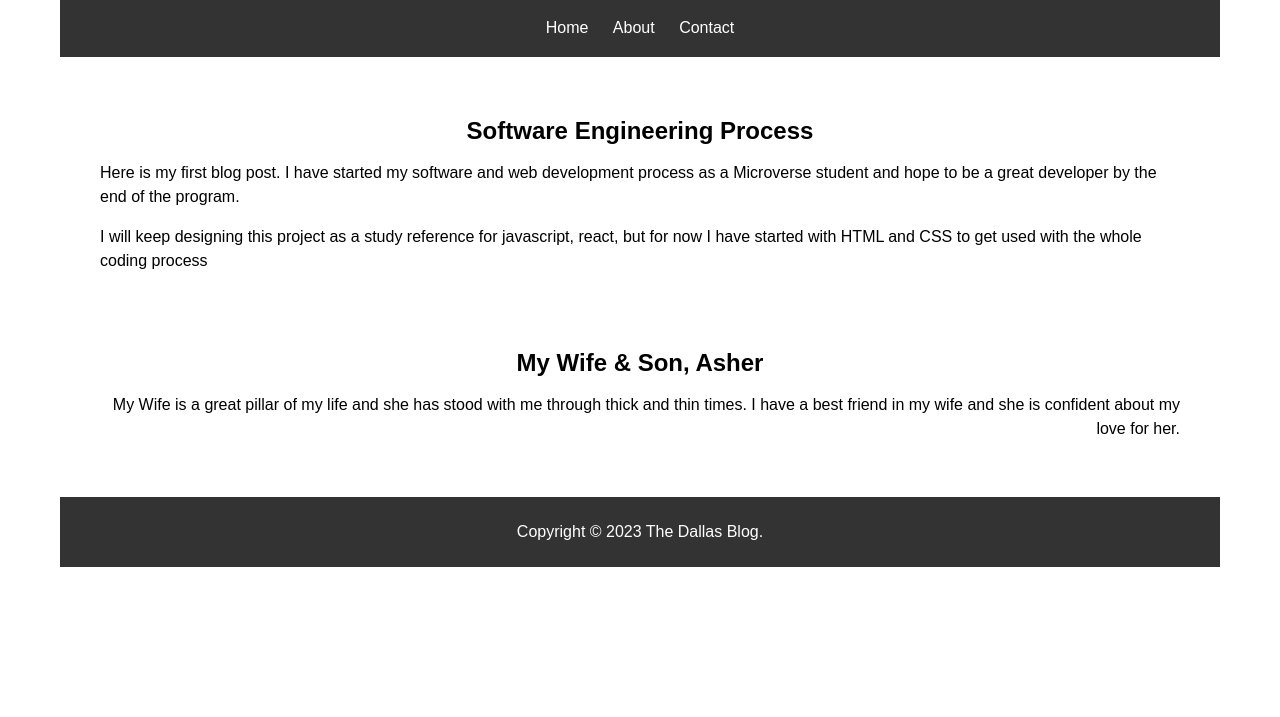
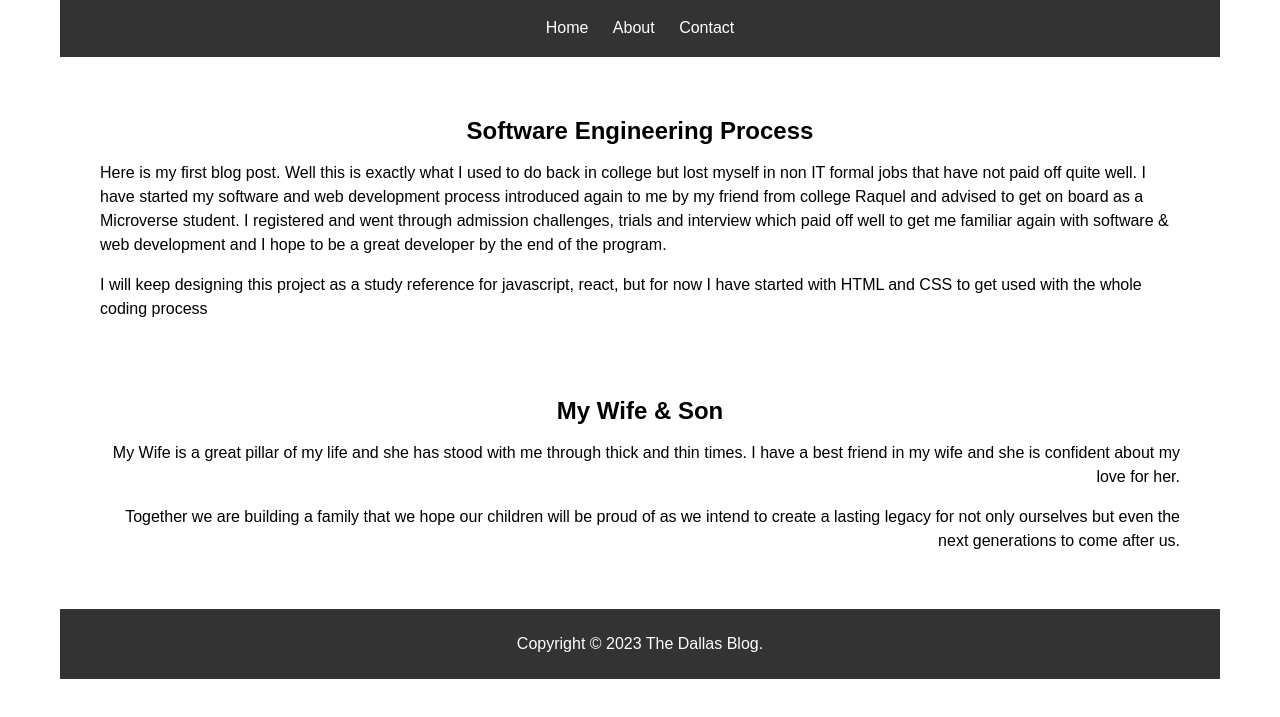
Before and after one commit to Aggrey-M/Js-Learning, a plain HTML site: page index.html in a window 1280 px wide. Shown: the part 179-896 px from the top of the page. Before the commit the page ends 806 px from the top, so only its background shows below. Drawn offline with Linux system fonts and the light colour scheme.

Commit message:
First Dev

```diff
--- a/index.html
+++ b/index.html
@@ -22,14 +22,17 @@
         <div class="article1">
             <article>
                 <h2>Software Engineering Process</h2>
-                <p>Here is my first blog post. I have started my software and web development process as a Microverse student and hope to be a great developer by the end of the program.</p>
+                <p>Here is my first blog post. Well this is exactly what I used to do back in college but lost myself in non IT formal jobs that have not paid off quite well. I have started my software and web development process introduced again to me by
+                    my friend from college Raquel and advised to get on board as a Microverse student. I registered and went through admission challenges, trials and interview which paid off well to get me familiar again with software & web development
+                    and I hope to be a great developer by the end of the program.</p>
                 <p>I will keep designing this project as a study reference for javascript, react, but for now I have started with HTML and CSS to get used with the whole coding process</p>
             </article>
         </div>
         <div class="article2">
             <article>
-                <h2>My Wife & Son, Asher</h2>
-                <p>My Wife is a great pillar of my life and she has stood with me through thick and thin times. I have a best friend in my wife and she is confident about my love for her.</p>
+                <h2>My Wife & Son</h2>
+                <p>My Wife is a great pillar of my life and she has stood with me through thick and thin times. I have a best friend in my wife and she is confident about my love for her. </p>
+                <p>Together we are building a family that we hope our children will be proud of as we intend to create a lasting legacy for not only ourselves but even the next generations to come after us.</p>
             </article>
         </div>
     </main>
```
Also changed, not shown: style.css (indentation only).
